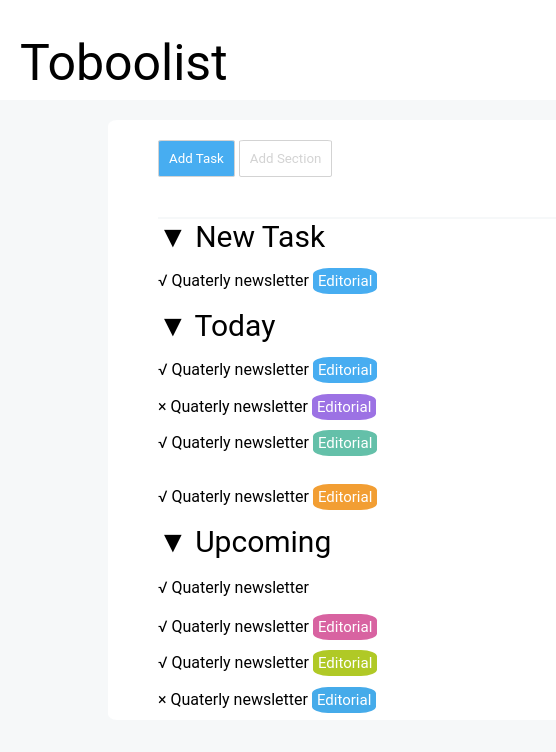
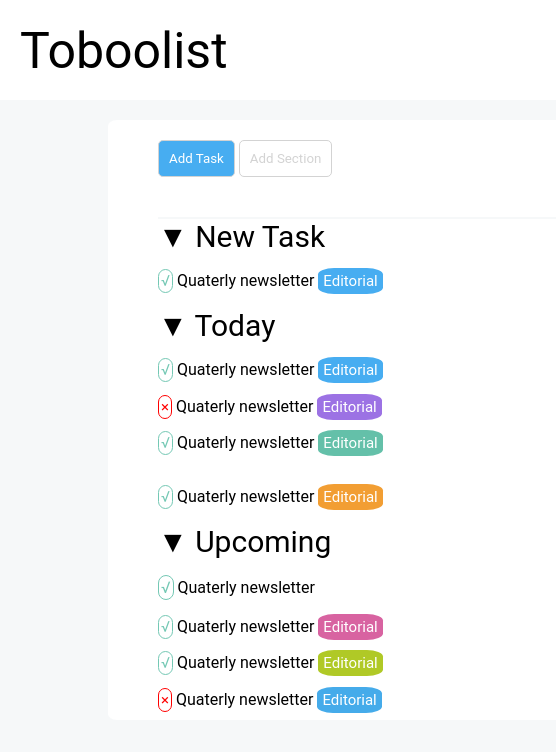
Before and after one commit to Jacopofede89/html-css-toboolist, a plain HTML site: page index.html in a window 1280 px wide. Shown: the full height of the page, 84-640 px from the left. Drawn offline with Linux system fonts and the light colour scheme.

Commit message:
migliorie

```diff
--- a/index.html
+++ b/index.html
@@ -26,44 +26,44 @@
             </div>
             <span id="text">&#9660; New Task</span>
             <div id="row">
-                &radic; Quaterly newsletter <span>Editorial</span>
+               <span id="entity">&radic;</span> Quaterly newsletter <span>Editorial</span>
 
             </div>
 
             <span id="text">&#9660; Today</span>
             <div id="row2">
-                &radic; Quaterly newsletter <span>Editorial</span>
+                <span id="entity">&radic;</span> Quaterly newsletter <span>Editorial</span>
 
             </div>
             <div id="row3">
-                &times; Quaterly newsletter <span>Editorial</span>
+                <span id="entity1">&times;</span> Quaterly newsletter <span>Editorial</span>
 
             </div>
             <div id="row4">
-                &radic; Quaterly newsletter <span>Editorial</span>
+                <span id="entity">&radic;</span> Quaterly newsletter <span>Editorial</span>
 
             </div>
             <div id="row5">
-                &radic; Quaterly newsletter <span>Editorial</span>
+                <span id="entity">&radic;</span> Quaterly newsletter <span>Editorial</span>
 
             </div>
 
 
             <span id="text">&#9660; Upcoming</span>
             <div id="row6">
-                &radic; Quaterly newsletter <span></span>
+                <span id="entity">&radic;</span> Quaterly newsletter <span></span>
 
             </div>
             <div id="row7">
-                &radic; Quaterly newsletter <span>Editorial</span>
+                <span id="entity">&radic;</span> Quaterly newsletter <span>Editorial</span>
 
             </div>
             <div id="row8">
-                &radic; Quaterly newsletter <span>Editorial</span>
+                <span id="entity">&radic;</span> Quaterly newsletter <span>Editorial</span>
 
             </div>
             <div id="row9">
-                &times; Quaterly newsletter <span>Editorial</span>
+                <span id="entity1">&times;</span> Quaterly newsletter <span>Editorial</span>
 
             </div>
 
--- a/style.css
+++ b/style.css
@@ -15,19 +15,20 @@ body{
     width: 100%;
     height: 100px;
     background-color:white;
-
 }
 
 #logo{
     width: 60px;
     margin-left: 20px;
     margin-top: 20px;
+    vertical-align: middle;
 }
 
 #tobo{
     color:black;
     font-size: 50px;
     margin-left: 20px;
+    vertical-align:bottom;
 }
 
 .main-box{
@@ -44,13 +45,14 @@ body{
 
 .button{
     border-bottom: solid 2px rgba(246,248,249,255);
+
 }
 
 #button-1{
     background-color:rgba(71,173,241,255);    ;
     color:white;
     border: solid 1px lightgrey;
-    border-radius: 5%;
+    border-radius: 5px;
     padding: 10px 10px;
 }
 
@@ -58,7 +60,7 @@ body{
     background-color: white;
     color:lightgrey;
     border: solid 1px lightgrey;
-    border-radius: 5%;
+    border-radius: 5px;
     padding: 10px 10px;
     margin-bottom: 40px;
 }
@@ -90,8 +92,7 @@ body{
 
     font-size: 15px;
     padding: 4px 5px;
-    background-color:rgba(156,114,228,255)
-    ;
+    background-color:rgba(156,114,228,255);
     color:white;
     border-radius: 25%;
 }
@@ -99,8 +100,7 @@ body{
 #row4 span{
     font-size: 15px;
     padding: 4px 5px;
-    background-color:rgba(100,192,169,255)
-    ;
+    background-color:rgba(100,192,169,255);
     color:white;
     border-radius: 25%;
     line-height: 3.6;
@@ -130,7 +130,7 @@ body{
 #row8 span{
     font-size: 15px;
     padding: 4px 5px;
-    background-color:rgba(176,201,38,255);    ;
+    background-color:rgba(176,201,38,255);
     color:white;
     border-radius: 25%;
     line-height: 3.6;
@@ -143,3 +143,75 @@ body{
     color:white;
     border-radius: 25%;
 }
+
+#row #entity {
+    color:rgba(116,200,180,255);
+    border: 1px solid rgba(116,200,180,255);
+    border-radius: 10px;
+    background-color: white;
+    padding: 2px 2px;
+}
+
+#row2 #entity {
+    color:rgba(116,200,180,255);
+    border: 1px solid rgba(116,200,180,255);
+    border-radius: 10px;
+    background-color: white;
+    padding: 2px 2px;
+}
+
+#row4 #entity {
+    color:rgba(116,200,180,255);
+    border: 1px solid rgba(116,200,180,255);
+    border-radius: 10px;
+    background-color: white;
+    padding: 2px 2px;
+}
+
+#row5 #entity {
+    color:rgba(116,200,180,255);
+    border: 1px solid rgba(116,200,180,255);
+    border-radius: 10px;
+    background-color: white;
+    padding: 2px 2px;
+}
+
+#row6 #entity {
+    color:rgba(116,200,180,255);
+    border: 1px solid rgba(116,200,180,255);
+    border-radius: 10px;
+    background-color: white;
+    padding: 2px 2px;
+}
+
+#row7 #entity {
+    color:rgba(116,200,180,255);
+    border: 1px solid rgba(116,200,180,255);
+    border-radius: 10px;
+    background-color: white;
+    padding: 2px 2px;
+}
+
+#row8 #entity {
+    color:rgba(116,200,180,255);
+    border: 1px solid rgba(116,200,180,255);
+    border-radius: 10px;
+    background-color: white;
+    padding: 2px 2px;
+}
+
+#row3 #entity1 {
+    color:red;
+    border: 1px solid red;
+    border-radius: 10px;
+    background-color: white;
+    padding: 2px 2px;
+}
+
+#row9 #entity1 {
+    color:red;
+    border: 1px solid red;
+    border-radius: 10px;
+    background-color: white;
+    padding: 2px 2px;
+}
```
